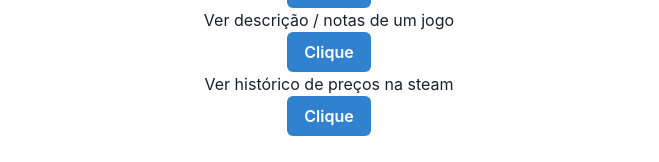
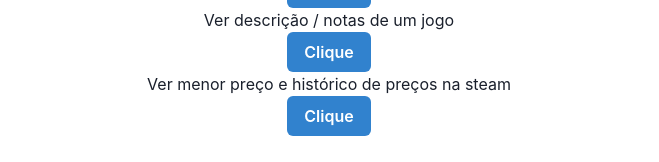
Before and after one commit to chsantos234/game_front, a React (Vite) app: page / in a window 1280 px wide. Shown: the part 388-550 px from the top of the page, without its empty margins (311-970 px from the left). Built offline with nearby package versions, Linux system fonts and the light colour scheme.

Commit message:
fix: home page

```diff
--- a/src/pages/Home.jsx
+++ b/src/pages/Home.jsx
@@ -30,7 +30,7 @@ const Home = () => {
       <ul3 className='flex gap-y-12 bg-slate-400 p-10 rounded-lg items-center text-lg text-gray-100 font-medium flex-col'>
         <li3 className='flex flex-col gap-4 items-center'>
           <p>
-            Ver histórico de preços na steam
+            Ver menor preço e histórico de preços na steam
           </p>
           <Button colorScheme='blue' className='w-fit' onClick={() => navigate('/historico')}>
             Clique
```
